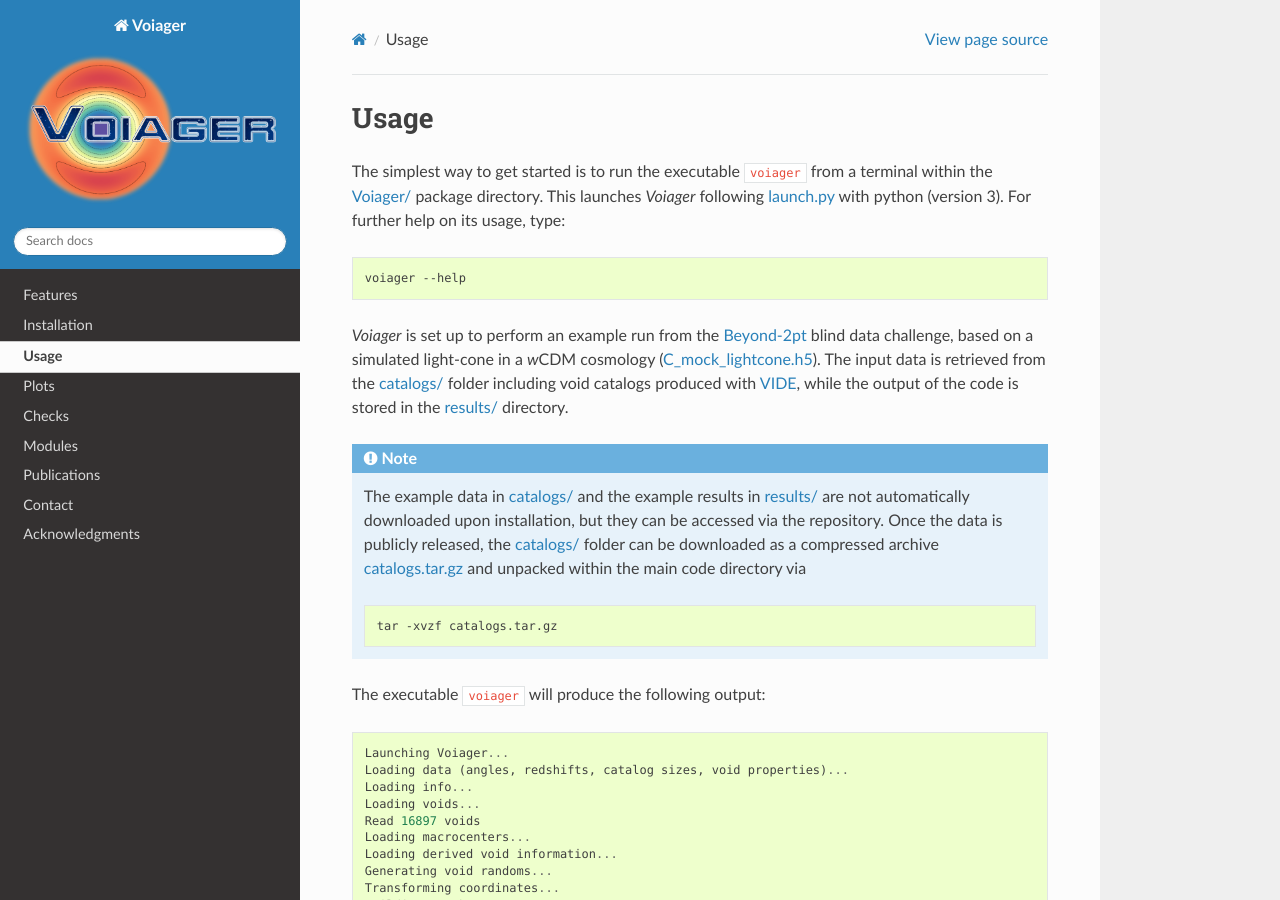
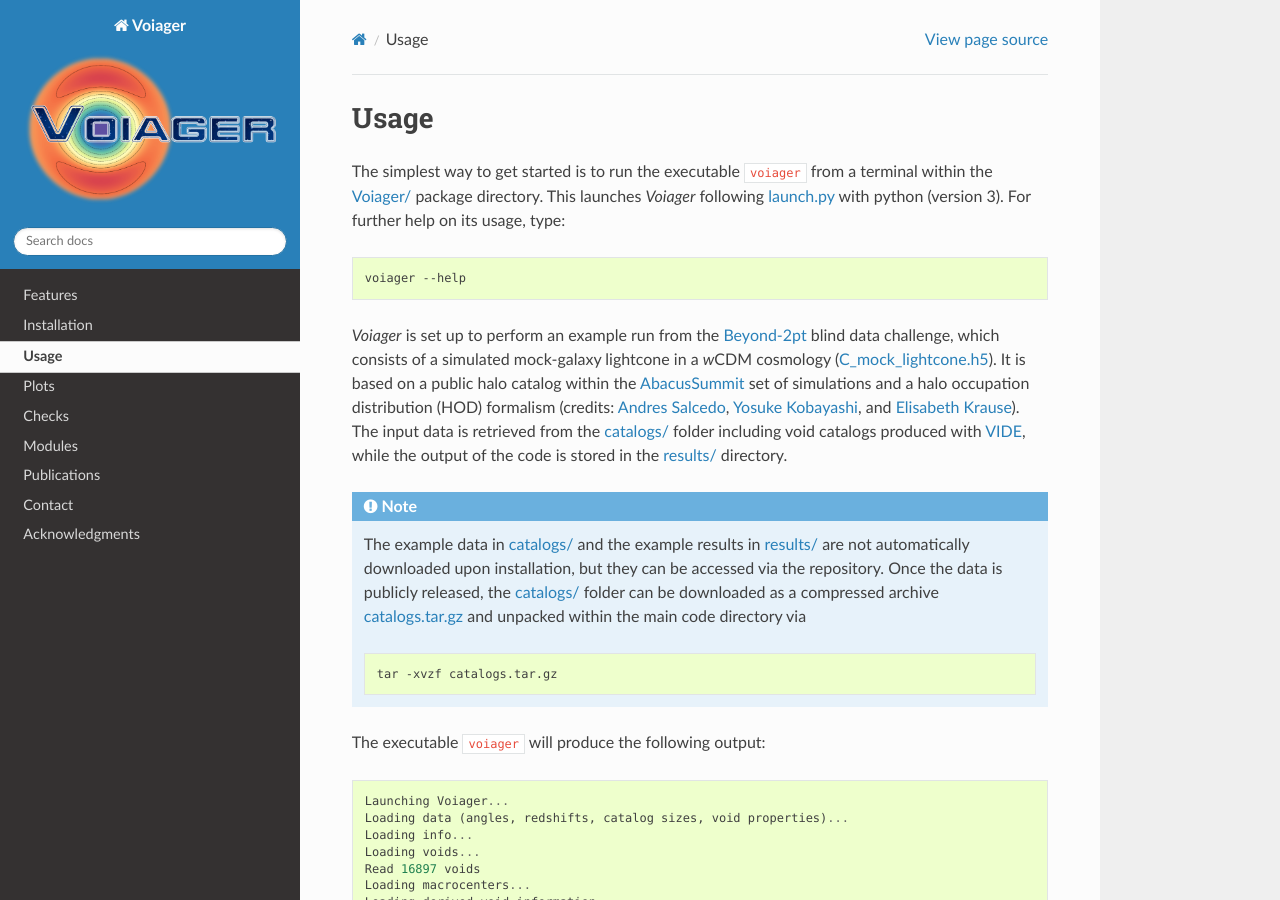
Before and after one commit to nhamaus/Voiager, a Sphinx documentation site: the page built from docs/usage.rst, in a window 1280 px wide and 900 px high. Built offline with Sphinx 7.4.7 and the Read the Docs theme 2.0.0, drawn with Linux system fonts in a browser that asks for light colours; pages that are not in the unit, such as notebooks, are missing from menus.

Commit message:
Updated documentation about origin of mock data

```diff
--- a/docs/usage.rst
+++ b/docs/usage.rst
@@ -9,7 +9,7 @@
 
    voiager --help
 
-*Voiager* is set up to perform an example run from the `Beyond-2pt <https://github.com/ANSalcedo/Beyond2ptMock>`_ blind data challenge, based on a simulated light-cone in a \ *w*\ CDM cosmology (`C_mock_lightcone.h5 <https://github.com/ANSalcedo/Beyond2ptMock/blob/main/C_mock_lightcone.h5>`_). The input data is retrieved from the `catalogs/ <https://github.com/nhamaus/Voiager/tree/main/catalogs/>`_ folder including void catalogs produced with `VIDE <https://bitbucket.org/cosmicvoids/vide_public/wiki/Home/>`_, while the output of the code is stored in the `results/ <https://github.com/nhamaus/Voiager/tree/main/results/>`_ directory.
+*Voiager* is set up to perform an example run from the `Beyond-2pt <https://github.com/ANSalcedo/Beyond2ptMock>`_ blind data challenge, which consists of a simulated mock-galaxy lightcone in a \ *w*\ CDM cosmology (`C_mock_lightcone.h5 <https://github.com/ANSalcedo/Beyond2ptMock/blob/main/C_mock_lightcone.h5>`_). It is based on a public halo catalog within the `AbacusSummit <https://abacussummit.readthedocs.io>`_ set of simulations and a halo occupation distribution (HOD) formalism (credits: `Andres Salcedo <https://www.as.arizona.edu/people/postdoctoral/andres-salcedo>`_, `Yosuke Kobayashi <https://www.as.arizona.edu/people/postdoctoral/yosuke-kobayashi>`_, and `Elisabeth Krause <https://www.as.arizona.edu/people/faculty/elisabeth-krause>`_). The input data is retrieved from the `catalogs/ <https://github.com/nhamaus/Voiager/tree/main/catalogs/>`_ folder including void catalogs produced with `VIDE <https://bitbucket.org/cosmicvoids/vide_public/wiki/Home/>`_, while the output of the code is stored in the `results/ <https://github.com/nhamaus/Voiager/tree/main/results/>`_ directory.
 
 .. note::
     The example data in `catalogs/ <https://github.com/nhamaus/Voiager/tree/main/catalogs/>`_ and the example results in `results/ <https://github.com/nhamaus/Voiager/tree/main/results/>`_ are not automatically downloaded upon installation, but they can be accessed via the repository. Once the data is publicly released, the `catalogs/ <https://github.com/nhamaus/Voiager/tree/main/catalogs/>`_ folder can be downloaded as a compressed archive `catalogs.tar.gz <https://github.com/nhamaus/Voiager/releases/download/v1.0.0/catalogs.tar.gz>`_ and unpacked within the main code directory via
```
Also changed, not shown: README.md (+1 -1 lines).
